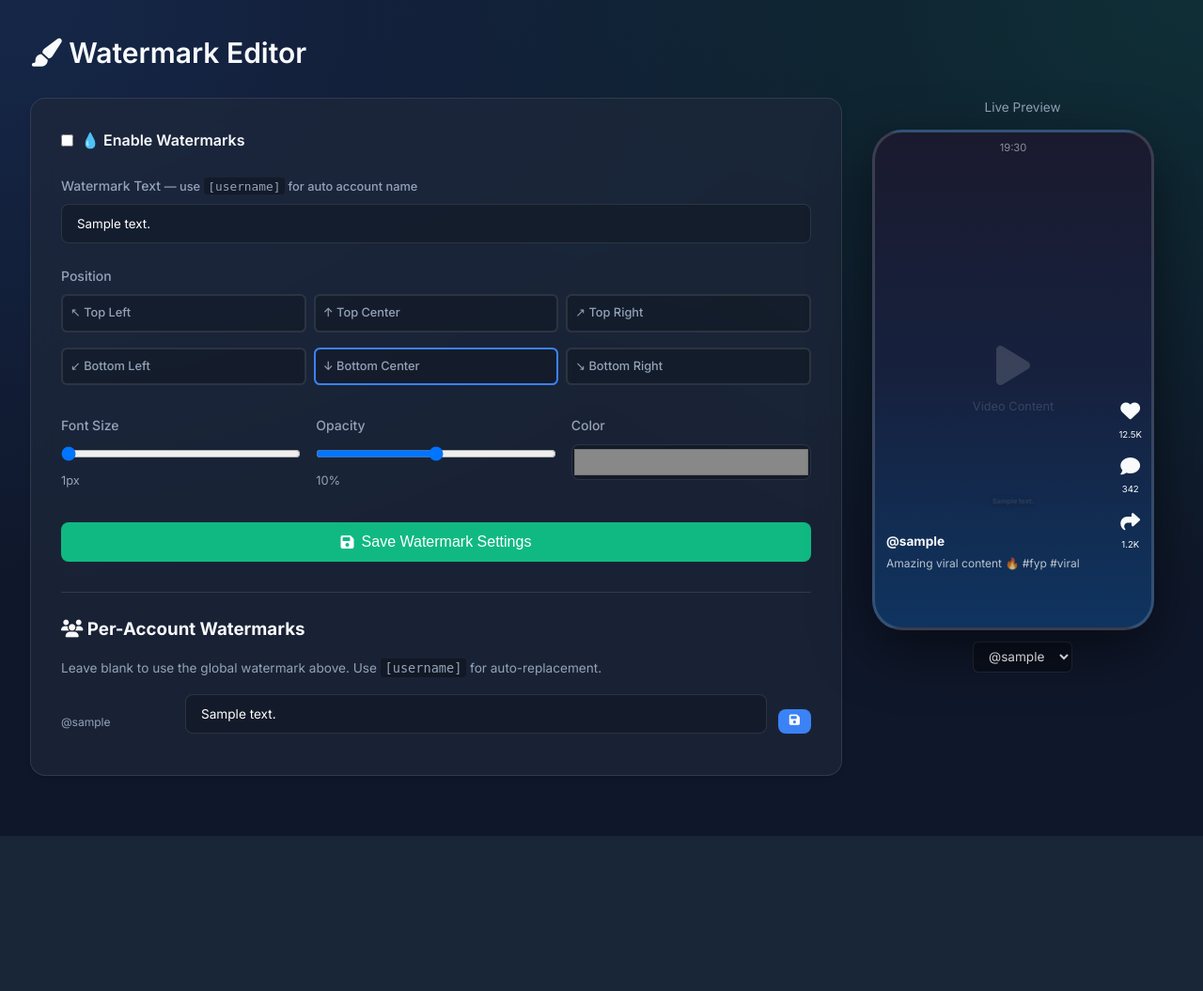
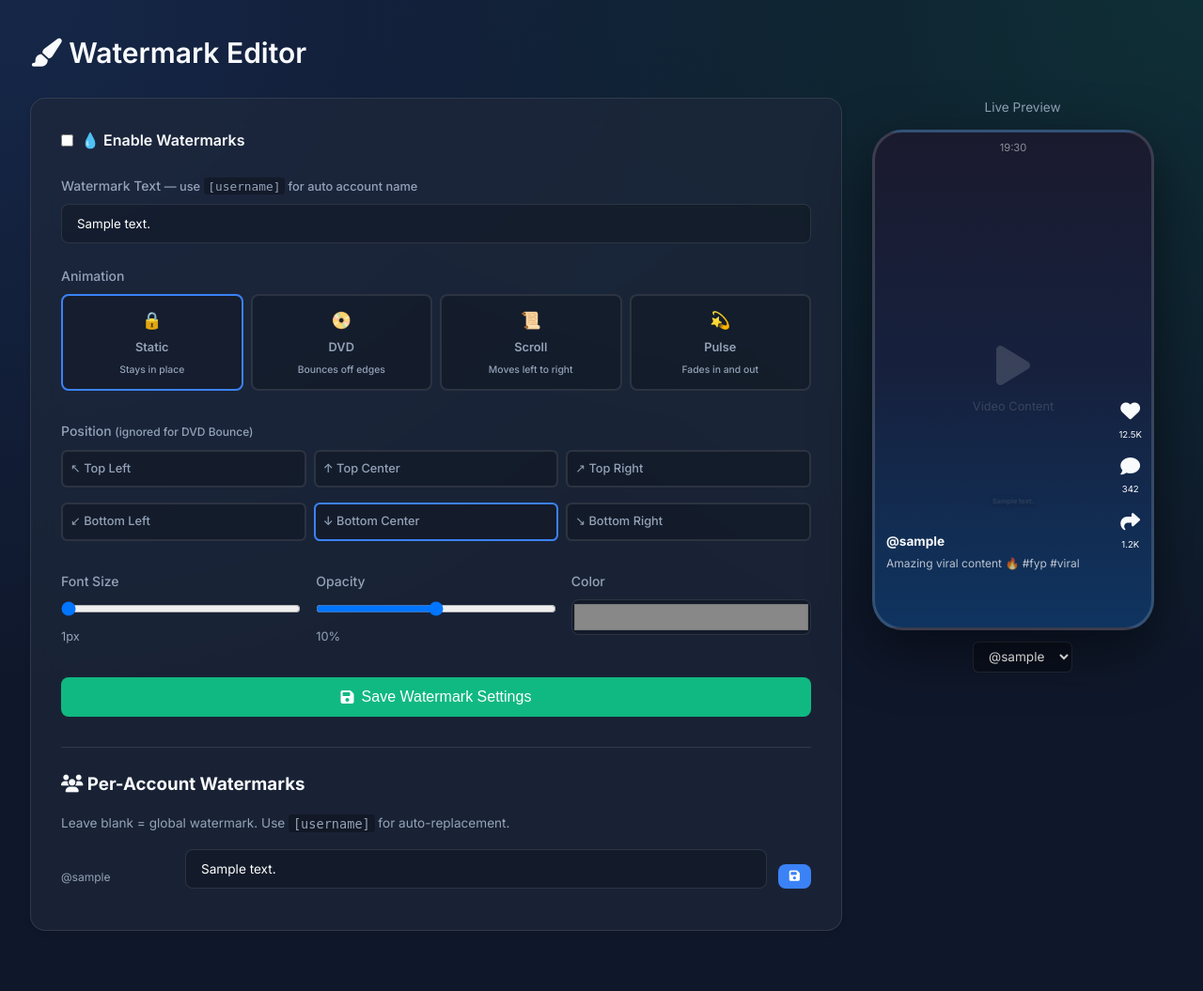
Before and after one commit to rowanchanner/tiktok-auto, a Python web app: template templates/watermark.html in a window 1280 px wide. Shown: the whole page at 94% size. Before the commit the page ends 890 px from the top, so only its background shows below. Run offline with Jinja, Linux system fonts and the light colour scheme; the template is opened without the code that fills it: most values are stand-ins (such as "Sample title", 1, 10 or a date in 2020).

Commit message:
Add watermark animations: DVD bounce, scroll, pulse + live CSS preview

```diff
--- a/app.py
+++ b/app.py
@@ -141,6 +141,11 @@ def initialize_db():
         db.session.execute(text('ALTER TABLE settings ADD COLUMN watermark_opacity REAL DEFAULT 0.8'))
         db.session.execute(text("ALTER TABLE settings ADD COLUMN watermark_color TEXT DEFAULT '#ffffff'"))
         db.session.execute(text("ALTER TABLE tik_tok_account ADD COLUMN watermark_text TEXT DEFAULT ''"))
+        db.session.commit()
+    except:
+        db.session.rollback()
+    try:
+        db.session.execute(text("ALTER TABLE settings ADD COLUMN watermark_animation TEXT DEFAULT 'static'"))
         db.session.commit()
     except:
         db.session.rollback()
@@ -437,6 +442,7 @@ def watermark():
             settings_obj.watermark_enabled = 'watermark_enabled' in request.form
             settings_obj.watermark_text = request.form.get('watermark_text', 'Follow [username] for more!')
             settings_obj.watermark_position = request.form.get('watermark_position', 'bottom-center')
+            settings_obj.watermark_animation = request.form.get('watermark_animation', 'static')
             settings_obj.watermark_font_size = int(request.form.get('watermark_font_size', 24))
             settings_obj.watermark_opacity = float(request.form.get('watermark_opacity', 0.8))
             settings_obj.watermark_color = request.form.get('watermark_color', '#ffffff')
--- a/models.py
+++ b/models.py
@@ -20,10 +20,11 @@ class Settings(db.Model):
     youtube_token = db.Column(db.Text, default="")  # JSON OAuth token for YouTube API
     watermark_enabled = db.Column(db.Boolean, default=False)
     watermark_text = db.Column(db.Text, default='Follow [username] for more!')
-    watermark_position = db.Column(db.String(20), default='bottom-center')  # top-left, top-center, top-right, bottom-left, bottom-center, bottom-right
+    watermark_position = db.Column(db.String(20), default='bottom-center')
     watermark_font_size = db.Column(db.Integer, default=24)
     watermark_opacity = db.Column(db.Float, default=0.8)
     watermark_color = db.Column(db.String(7), default='#ffffff')
+    watermark_animation = db.Column(db.String(20), default='static')  # static, bounce, scroll, pulse
 
 class Proxy(db.Model):
     id = db.Column(db.Integer, primary_key=True)
--- a/templates/watermark.html
+++ b/templates/watermark.html
@@ -17,8 +17,25 @@
                 <input type="text" id="watermark_text" name="watermark_text" class="form-control" value="{{ settings.watermark_text or 'Follow [username] for more!' }}" oninput="updatePreview()" placeholder="Follow [username] for more!">
             </div>
 
+            <!-- Animation Type -->
             <div class="form-group">
-                <label>Position</label>
+                <label>Animation</label>
+                <div style="display: grid; grid-template-columns: repeat(4, 1fr); gap: 0.5rem;">
+                    {% set animations = [('static','🔒 Static','Stays in place'),('bounce','📀 DVD Bounce','Bounces off edges'),('scroll','📜 Scroll','Moves left to right'),('pulse','💫 Pulse','Fades in and out')] %}
+                    {% for val, icon, desc in animations %}
+                    <label class="anim-opt" data-val="{{ val }}" style="display: flex; flex-direction: column; align-items: center; gap: 0.3rem; padding: 0.75rem 0.5rem; background: rgba(0,0,0,0.2); border-radius: 0.5rem; cursor: pointer; border: 2px solid {% if (settings.watermark_animation or 'static') == val %}var(--primary-color){% else %}var(--border-color){% endif %}; transition: border-color 0.15s; text-align: center;">
+                        <input type="radio" name="watermark_animation" value="{{ val }}" {% if (settings.watermark_animation or 'static') == val %}checked{% endif %} onchange="updatePreview()" style="display:none;">
+                        <span style="font-size: 1.1rem;">{{ icon.split(' ')[0] }}</span>
+                        <span style="font-size: 0.8rem; font-weight: 600;">{{ icon.split(' ')[1] }}</span>
+                        <span style="font-size: 0.65rem; color: var(--text-muted);">{{ desc }}</span>
+                    </label>
+                    {% endfor %}
+                </div>
+            </div>
+
+            <!-- Position -->
+            <div class="form-group">
+                <label>Position <span style="color:var(--text-muted); font-size:0.75rem;">(ignored for DVD Bounce)</span></label>
                 <div style="display: grid; grid-template-columns: repeat(3, 1fr); gap: 0.5rem;">
                     {% set positions = [('top-left','↖ Top Left'),('top-center','↑ Top Center'),('top-right','↗ Top Right'),('bottom-left','↙ Bottom Left'),('bottom-center','↓ Bottom Center'),('bottom-right','↘ Bottom Right')] %}
                     {% for val, label in positions %}
@@ -53,7 +70,7 @@
         <!-- Per-account overrides -->
         <div style="margin-top: 2rem; padding-top: 1.5rem; border-top: 1px solid var(--border-color);">
             <h3 style="margin-bottom: 1rem;"><i class="fa-solid fa-users"></i> Per-Account Watermarks</h3>
-            <p style="color: var(--text-muted); font-size: 0.85rem; margin-bottom: 1rem;">Leave blank to use the global watermark above. Use <code style="background:rgba(0,0,0,0.3);padding:0.1rem 0.3rem;border-radius:3px;">[username]</code> for auto-replacement.</p>
+            <p style="color: var(--text-muted); font-size: 0.85rem; margin-bottom: 1rem;">Leave blank = global watermark. Use <code style="background:rgba(0,0,0,0.3);padding:0.1rem 0.3rem;border-radius:3px;">[username]</code> for auto-replacement.</p>
             {% for account in accounts %}
             <form method="POST" action="/watermark" style="display: flex; gap: 0.75rem; align-items: flex-end; margin-bottom: 0.75rem;">
                 <input type="hidden" name="account_id" value="{{ account.id }}">
@@ -126,31 +143,93 @@
     </div>
 </div>
 
+<style>
+@keyframes dvd-bounce {
+    0%   { top: 30px; left: 12px; }
+    25%  { top: 30px; right: 12px; left: auto; }
+    50%  { bottom: 120px; right: 12px; left: auto; top: auto; }
+    75%  { bottom: 120px; left: 12px; top: auto; right: auto; }
+    100% { top: 30px; left: 12px; }
+}
+@keyframes wm-bounce {
+    0%   { transform: translate(0, 0); }
+    25%  { transform: translate(180px, 0); }
+    50%  { transform: translate(180px, 300px); }
+    75%  { transform: translate(0, 300px); }
+    100% { transform: translate(0, 0); }
+}
+@keyframes wm-scroll {
+    0%   { transform: translateX(300px); }
+    100% { transform: translateX(-100%); }
+}
+@keyframes wm-pulse {
+    0%, 100% { opacity: 0.3; }
+    50%      { opacity: 1; }
+}
+</style>
+
 <script>
 function updatePreview() {
     var text = document.getElementById('watermark_text').value;
     var position = document.querySelector('input[name="watermark_position"]:checked').value;
+    var animation = document.querySelector('input[name="watermark_animation"]:checked').value;
     var fontSize = document.getElementById('watermark_font_size').value;
     var opacity = document.getElementById('watermark_opacity').value;
     var color = document.getElementById('watermark_color').value;
     var username = document.getElementById('preview-account').value;
     var enabled = document.getElementById('watermark_enabled').checked;
 
-    // Update username display
     document.getElementById('preview-username').textContent = username;
 
     var overlay = document.getElementById('watermark-overlay');
     var resolved = text.replace(/\[username\]/g, '@' + username);
     overlay.textContent = resolved;
-    overlay.style.fontSize = (fontSize * 0.6) + 'px'; // Scale for preview
-    overlay.style.opacity = enabled ? opacity : '0.2';
+    overlay.style.fontSize = (fontSize * 0.6) + 'px';
     overlay.style.color = color;
 
-    // Position mapping
+    // Clear all animations and positioning
+    overlay.style.animation = 'none';
     overlay.style.top = overlay.style.bottom = overlay.style.left = overlay.style.right = 'auto';
     overlay.style.transform = 'none';
     overlay.style.textAlign = 'left';
+    overlay.style.opacity = enabled ? opacity : '0.2';
 
+    if (animation === 'bounce') {
+        overlay.style.top = '30px';
+        overlay.style.left = '12px';
+        overlay.style.animation = 'wm-bounce 4s linear infinite';
+        overlay.style.opacity = enabled ? opacity : '0.2';
+    } else if (animation === 'scroll') {
+        // Position based on top/bottom from position setting
+        if (position.includes('top')) {
+            overlay.style.top = '30px';
+        } else {
+            overlay.style.bottom = '120px';
+        }
+        overlay.style.left = '0';
+        overlay.style.animation = 'wm-scroll 3s linear infinite';
+    } else if (animation === 'pulse') {
+        // Use position for placement, add pulse
+        setStaticPosition(overlay, position);
+        overlay.style.animation = 'wm-pulse 2s ease-in-out infinite';
+    } else {
+        // Static
+        setStaticPosition(overlay, position);
+    }
+
+    // Highlight selected animation
+    document.querySelectorAll('.anim-opt').forEach(function(el) {
+        var isSelected = el.querySelector('input').checked;
+        el.style.borderColor = isSelected ? 'var(--primary-color)' : 'var(--border-color)';
+    });
+
+    // Highlight selected position
+    document.querySelectorAll('input[name="watermark_position"]').forEach(function(r) {
+        r.parentElement.style.borderColor = r.checked ? 'var(--primary-color)' : 'var(--border-color)';
+    });
+}
+
+function setStaticPosition(overlay, position) {
     switch(position) {
         case 'top-left':
             overlay.style.top = '30px'; overlay.style.left = '12px'; break;
@@ -165,11 +244,6 @@ function updatePreview() {
         case 'bottom-right':
             overlay.style.bottom = '120px'; overlay.style.right = '12px'; overlay.style.textAlign = 'right'; break;
     }
-
-    // Highlight selected position radio
-    document.querySelectorAll('input[name="watermark_position"]').forEach(function(r) {
-        r.parentElement.style.borderColor = r.checked ? 'var(--primary-color)' : 'var(--border-color)';
-    });
 }
 
 updatePreview();
```
Also changed, not shown: watermark.py (+80 -32 lines).
